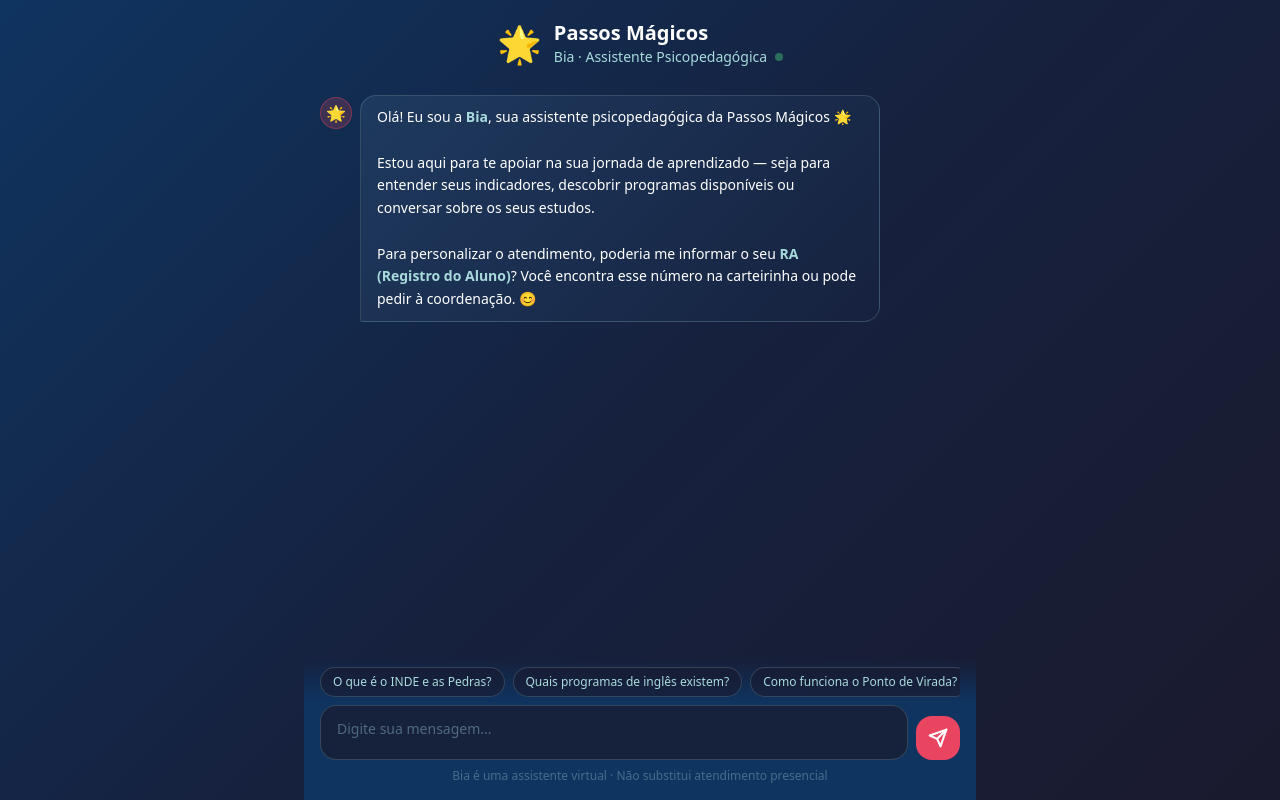
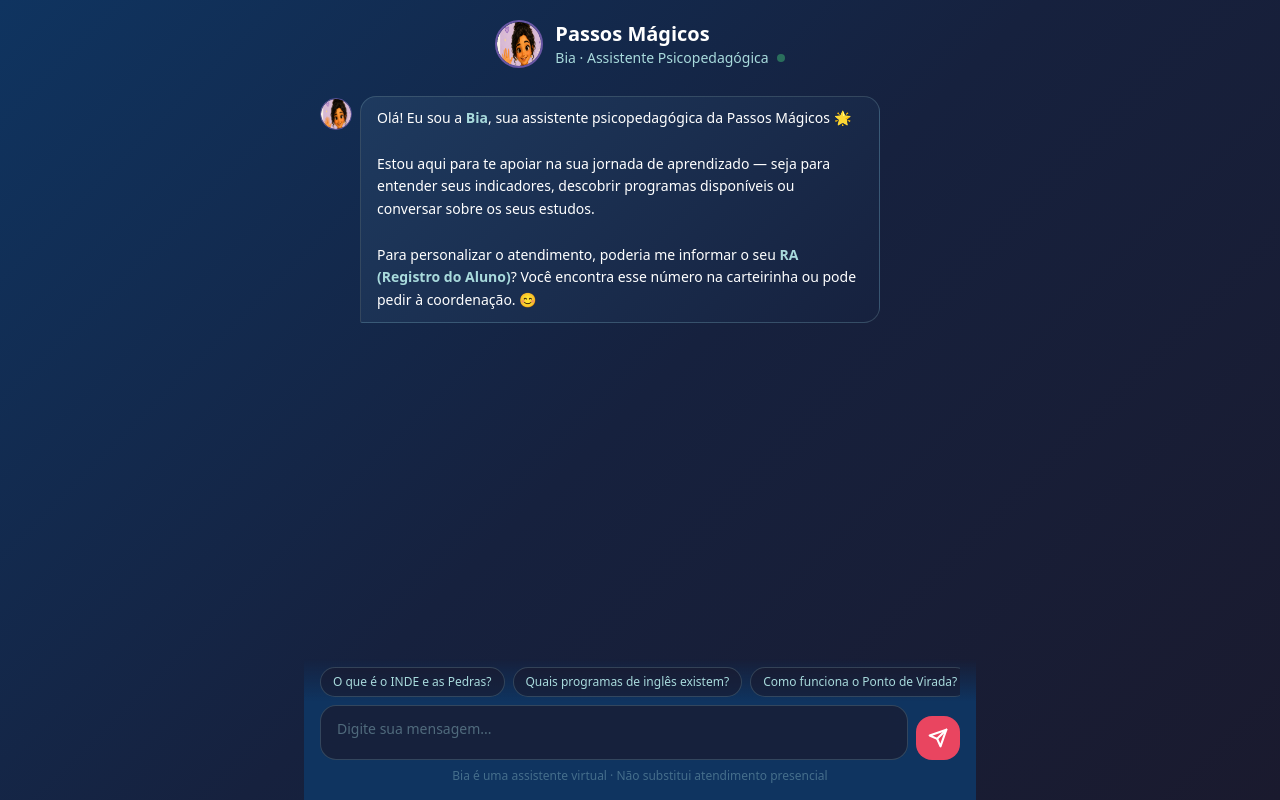
Before and after one commit to gnunes-io/datathon, a website: page bot/index.html in a window 1280 px wide. Drawn offline with nearby package versions, Linux system fonts and the light colour scheme.

Commit message:
feat(bot): add Bia avatar — cropped face replaces star emoji in chat

```diff
--- a/bot/index.html
+++ b/bot/index.html
@@ -60,7 +60,7 @@
   <header class="px-4 pt-5 pb-3 text-center">
     <div class="flex items-center justify-center gap-3 mb-1">
       <div class="relative">
-        <span class="text-4xl">🌟</span>
+        <img src="/bia_avatar.png" alt="Bia" class="w-12 h-12 rounded-full object-cover border-2 border-purple-400/50">
       </div>
       <div class="text-left">
         <h1 class="text-xl font-bold text-white leading-tight">Passos Mágicos</h1>
@@ -266,9 +266,7 @@
     div.className = 'flex justify-start' + (animate ? ' animate-slide-up' : '');
     div.innerHTML = `
       <div class="flex gap-2 max-w-[88%]">
-        <div class="flex-shrink-0 w-8 h-8 rounded-full bg-pm-accent/20
-                    border border-pm-accent/40 flex items-center
-                    justify-center text-base mt-0.5 select-none">🌟</div>
+        <img src="/bia_avatar.png" alt="Bia" class="flex-shrink-0 w-8 h-8 rounded-full object-cover border border-purple-400/40 mt-0.5 select-none">
         <div class="bot-bubble text-white text-sm px-4 py-2.5 rounded-2xl
                     rounded-bl-sm leading-relaxed markdown-content">
           ${renderMarkdown(text)}
@@ -285,9 +283,7 @@
     div.className = 'flex justify-start animate-fade-in';
     div.innerHTML = `
       <div class="flex gap-2 items-start">
-        <div class="flex-shrink-0 w-8 h-8 rounded-full bg-pm-accent/20
-                    border border-pm-accent/40 flex items-center
-                    justify-center text-base select-none">🌟</div>
+        <img src="/bia_avatar.png" alt="Bia" class="flex-shrink-0 w-8 h-8 rounded-full object-cover border border-purple-400/40 select-none">
         <div class="bot-bubble px-4 py-3 rounded-2xl rounded-bl-sm">
           <div class="flex gap-1 items-center">
             <span class="typing-dot"></span>
```
Also changed, not shown: bot/bia_avatar.png (added).
